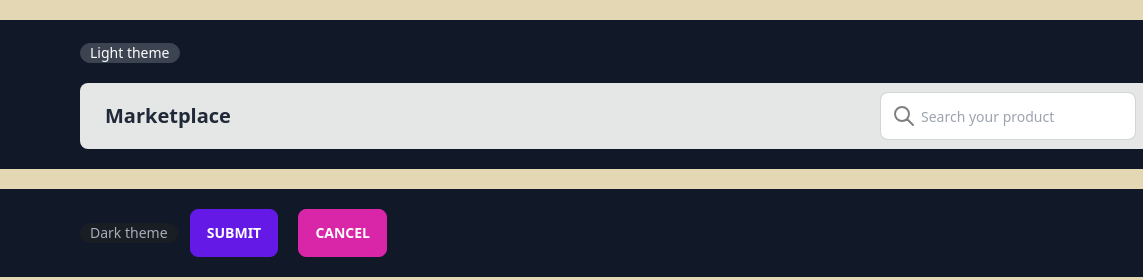
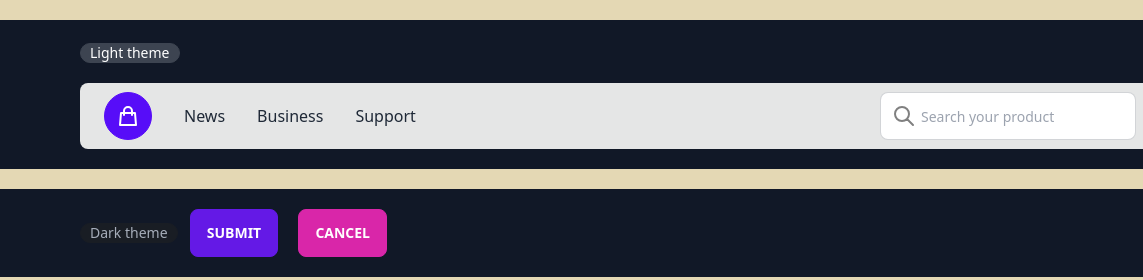
Before and after one commit to andyle83/tailwindcss-101, a website: page public/index.html in a window 1280 px wide. Shown: the top 280 px of the page, 0-1143 px from the left. Drawn offline with Linux system fonts and the light colour scheme.

Commit message:
feat: adding menu in navbar

```diff
--- a/public/index.html
+++ b/public/index.html
@@ -11,7 +11,14 @@
         <span class="badge mb-5">Light theme</span>
         <div class="navbar bg-base-300 rounded-lg">
             <div class="navbar-start">
-                <a class="btn btn-ghost normal-case text-xl">Marketplace</a>
+                <a class="btn btn-circle btn-primary mx-4">
+                    <svg class="w-6 h-6" fill="none" stroke="currentColor" viewBox="0 0 24 24" xmlns="http://www.w3.org/2000/svg"><path stroke-linecap="round" stroke-linejoin="round" stroke-width="2" d="M16 11V7a4 4 0 00-8 0v4M5 9h14l1 12H4L5 9z"></path></svg>
+                </a>
+                <ul class="menu menu-horizontal">
+                    <li><a>News</a></li>
+                    <li><a>Business</a></li>
+                    <li><a>Support</a></li>
+                </ul>
             </div>
             <div class="navbar-end gap-2">
                 <div class="form-control w-64 relative hidden md:block">
```
Also changed, not shown: public/output.css.
